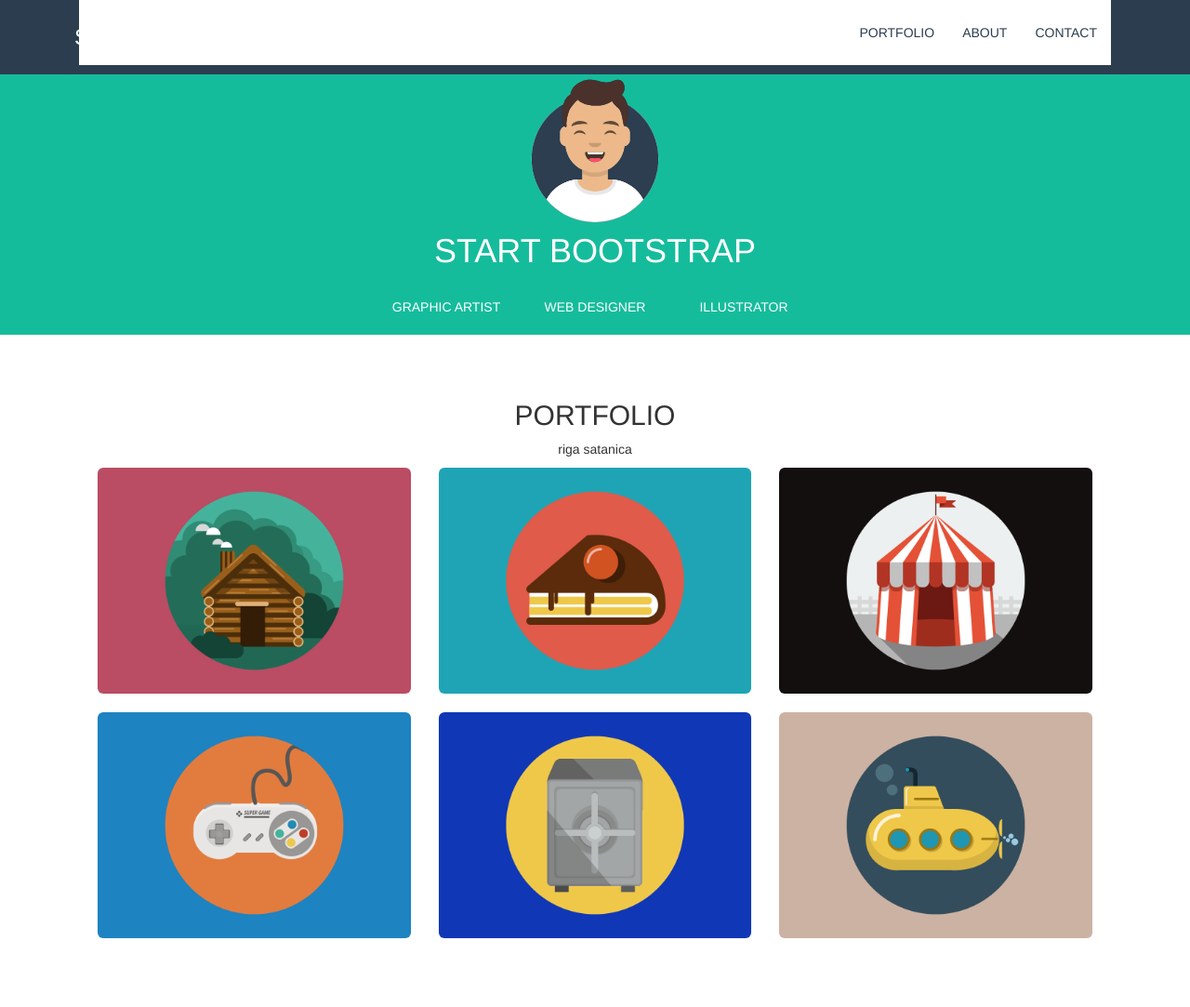
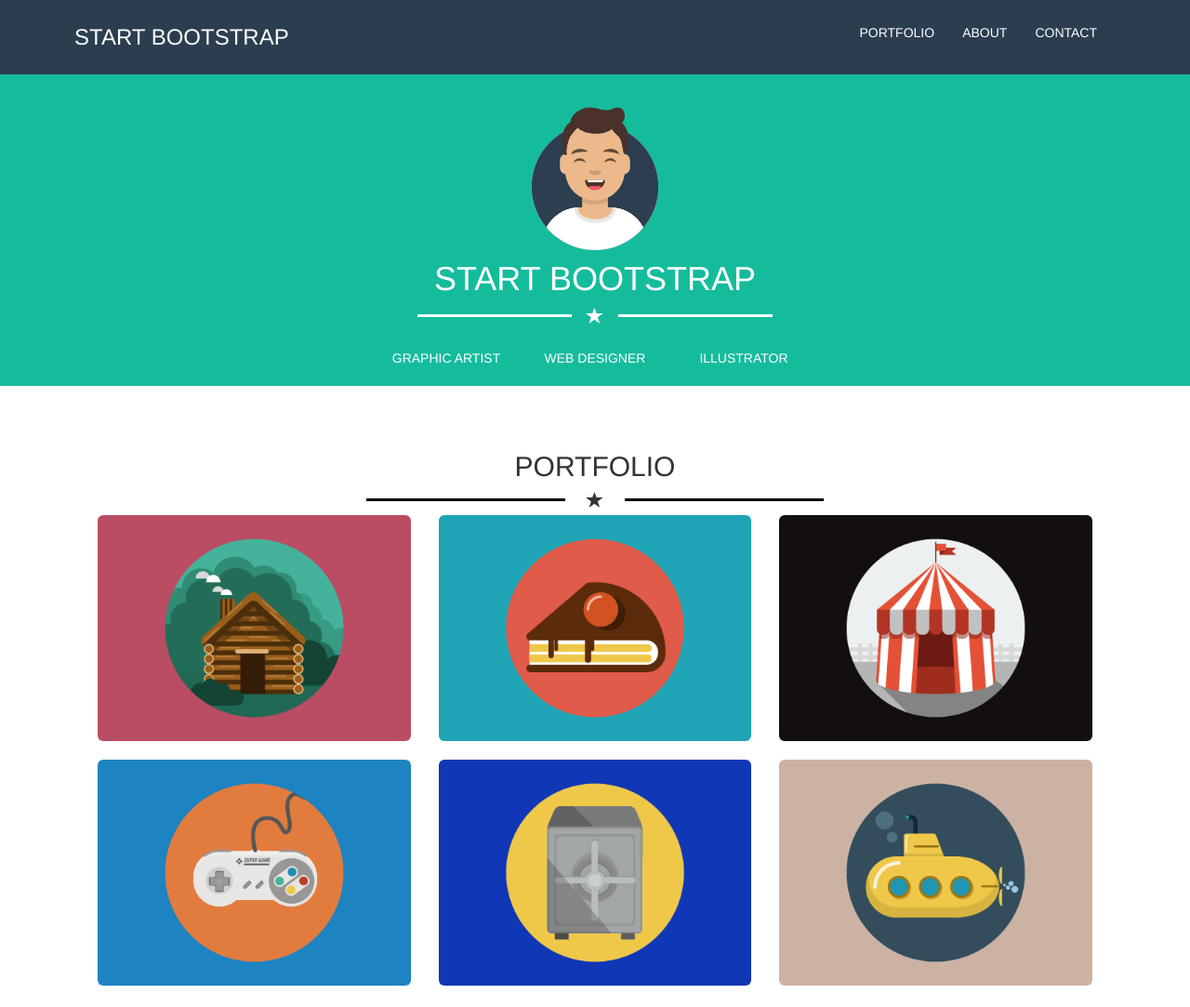
Before and after one commit to lorenzotade/html-css-bootstrap-freelancer, a plain HTML site: page index.html in a window 1280 px wide. Shown: the top 1083 px of the page at 93% size. Drawn offline with nearby package versions, Linux system fonts and the light colour scheme.

Commit message:
terminato

```diff
--- a/css/style.css
+++ b/css/style.css
@@ -1,6 +1,36 @@
 /* COMMON */
 html {
   scroll-behavior: smooth;
+}
+
+.satana {
+  position: relative;
+  font-size: 18px;
+}
+
+.satana.lt-bg-white::before,
+.satana.lt-bg-white::after {
+  background-color: #FFF;
+}
+
+.satana::before {
+  content: '';
+  position: absolute;
+  left: 27%;
+  width: 20%;
+  height: 3px;
+  margin-top: 8px;
+  background-color: #000;
+}
+
+.satana::after {
+  content: '';
+  position: absolute;
+  right: 27%;
+  width: 20%;
+  height: 3px;
+  margin-top: 8px;
+  background-color: #000;
 }
 
 .lt-padding-50 {
@@ -16,12 +46,17 @@ html {
   margin-bottom:20px;
 }
 
-.text-white {
+.lt-text-white {
   color: #FFF;
 }
 
 .lt-light-green {
   background-color: #15BC9C;
+}
+
+.btn:hover {
+  background-color: #15BC9C;
+  opacity: 0.8;
 }
 
 .lt-header-top .navbar-default a:hover,
@@ -61,12 +96,12 @@ h2 {
   text-transform: uppercase;
 }
 
-.lt-header-top nav .collapse ul li a{
+.lt-header-top nav .collapse ul li a {
   text-decoration: none;
   font-size: 14px;
   margin-top: 10px;
   text-transform: uppercase;
-  color: #FFF;
+  color:#FFF
 }
 
 .lt-header-top nav button.navbar-toggle {
@@ -86,12 +121,8 @@ h2 {
   background-color: #15BC9C;
 }
 
-.lt-header-top nav .collapse {
-  background-color: #FFF;
-}
-
-.lt-header-top nav .navbar-collapse ul li a {
-  color:#2C3D50;
+.lt-header-top nav .collapse.navbar-collapse {
+  background-color: #2C3D50;
 }
 
 .lt-header-bottom {
@@ -107,6 +138,7 @@ h2 {
 .lt-jumbotron .lt-jumbo-img {
   width: 150px;
   height: 150px;
+  margin-top: 30px;
   display: inline-block;
 }
 
@@ -127,7 +159,6 @@ main #portfolio .lt-box img{
 }
 
 main .btn.btn-success {
-  background-color: #15BC9C;
   border-color: #FFF;
   margin-top: 5px;
 }
@@ -145,7 +176,7 @@ main #contact form textarea {
   padding-bottom: 100px;
 }
 
-main #contact [placeholder] {
+::placeholder {
   color: #000;
 }
 /* /MAIN */
--- a/index.html
+++ b/index.html
@@ -57,12 +57,15 @@
       <div class="lt-header-bottom lt-light-green">
         <div class="container">
           <div class="lt-jumbotron">
-            <div class="row text-center text-uppercase text-white">
+            <div class="row text-center text-uppercase lt-text-white">
               <div class="lt-jumbo-img text-center">
                 <img src="img/avatar.svg" alt="" />
               </div>
               <div class="col-xs-12 text-center">
                 <h2>Start Bootstrap</h2>
+              </div>
+              <div class="col-xs-12 satana lt-text-white lt-bg-white text-center">
+                <span class="glyphicon glyphicon-star" aria-hidden="true"></span>
               </div>
               <div class="col-xs-12 text-center">
                 <div class="row lt-description text-center">
@@ -87,7 +90,9 @@
           <div class="row text-center mb-20">
             <div class="col-xs-12">
               <h2>Portfolio</h2>
-              <p>riga satanica</p>
+              <div class="col-xs-12 satana text-center">
+                <span class="glyphicon glyphicon-star" aria-hidden="true"></span>
+              </div>
             </div>
               <div class="col-sm-6 col-lg-4">
                 <div class="lt-box">
@@ -124,13 +129,15 @@
       </section>
 
       <!-- ABOUT -->
-      <section id="about" class="lt-padding-50 text-white lt-light-green">
+      <section id="about" class="lt-padding-50 lt-text-white lt-light-green">
         <div class="lt-wrapper-60">
           <div class="container-fluid">
             <div class="row">
               <div class="col-xs-12 text-center">
                 <h2>About</h2>
-                <p>riga satanica</p>
+                <div class="col-xs-12 satana lt-text-white lt-bg-white text-center">
+                  <span class="glyphicon glyphicon-star" aria-hidden="true"></span>
+                </div>
               </div>
             </div>
           </div>
@@ -152,7 +159,7 @@
                 </p>
               </div>
               <div class="col-xs-12 text-center">
-                <button class="btn btn-success">
+                <button class="btn btn-success lt-light-green">
                   <i class="fas fa-download"></i> Download
                 </button>
               </div>
@@ -169,7 +176,9 @@
             <div class="row">
               <div class="col-xs-12 title text-center">
                 <h2>Contact Me</h2>
-                <p>riga satanica</p>
+                <div class="col-xs-12 satana text-center">
+                  <span class="glyphicon glyphicon-star" aria-hidden="true"></span>
+                </div>
               </div>
             </div>
           </div>
@@ -189,7 +198,7 @@
                   <textarea placeholder="Message" rows="8"></textarea>
                 </div>
                 <div class="col-xs-12">
-                  <button type="submit" class="btn btn-success">Send</button>
+                  <button type="submit" class="btn btn-success lt-light-green">Send</button>
                 </div>
               </form>
             </div>
@@ -202,7 +211,7 @@
     <!-- /MAIN -->
 
     <!-- FOOTER -->
-    <footer class="text-center text-white">
+    <footer class="text-center lt-text-white">
 
       <!-- FOOTER TOP -->
       <div class="lt-footer-top">
```
